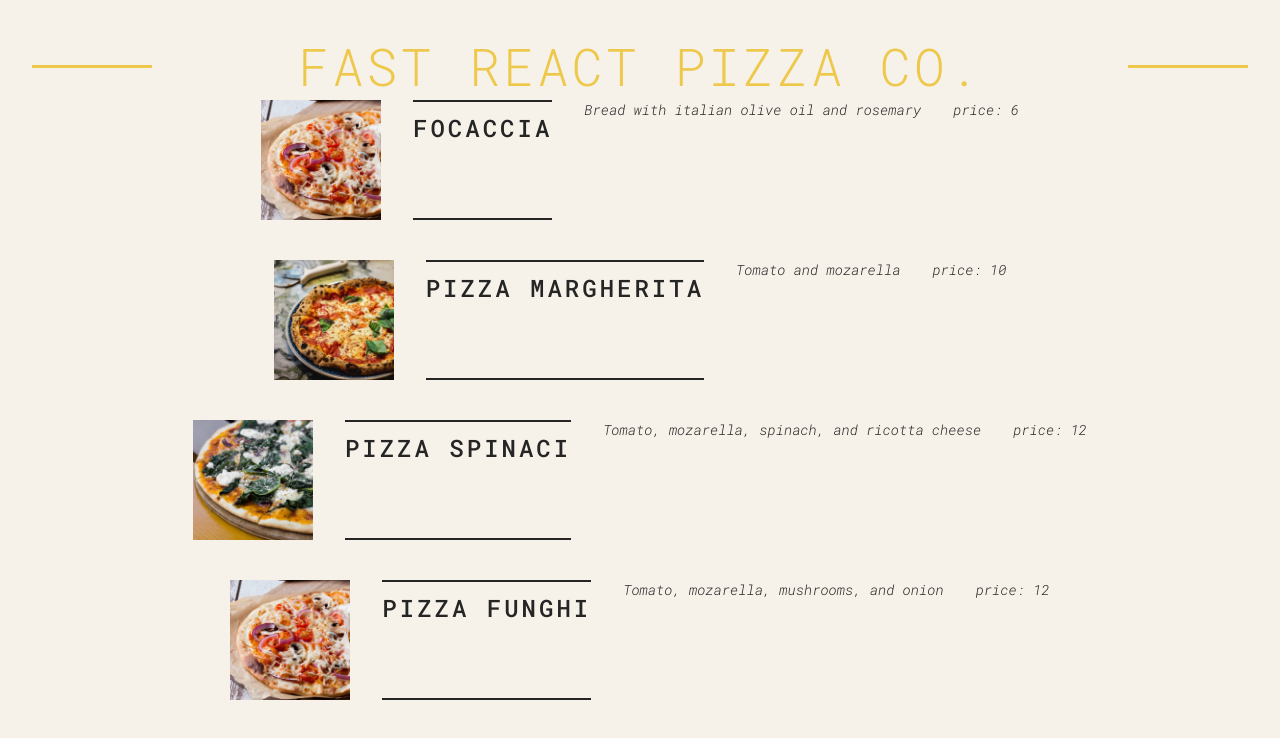
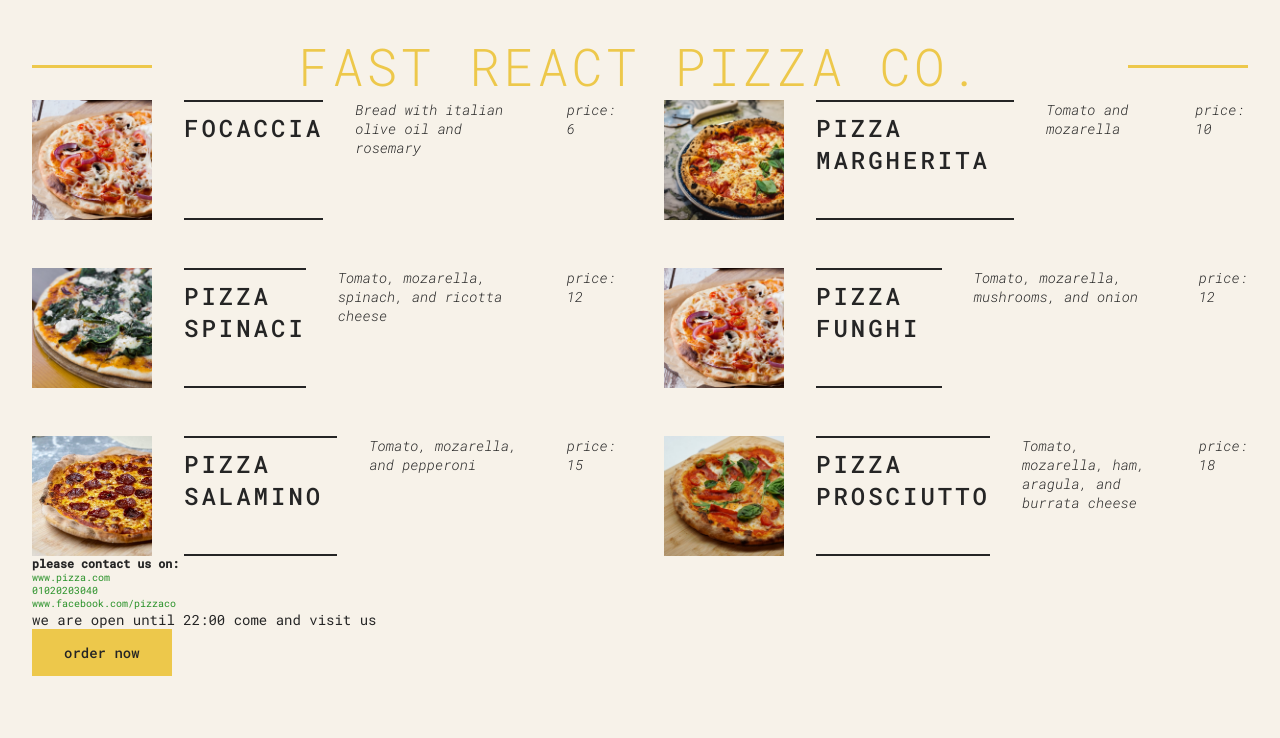
Before and after one commit to hanemNaga/pizza-menue, a React (Create React App) app: page / in a window 1280 px wide. Shown: the top 738 px of the page. Built offline with nearby package versions, Linux system fonts and the light colour scheme.

Commit message:
modify the footer with ternary condition

```diff
--- a/src/App.js
+++ b/src/App.js
@@ -73,13 +73,15 @@ export default function App() {
     <div>
       <Header />
       <menu className="menu">
-        {pizzaData.map((pizza) => (
-          <Pizza pizzaObj={pizza} />
-        ))}
+        <ul className="pizzas">
+          {pizzaData.map((pizza) => (
+            <Pizza pizzaObj={pizza} key={pizza.index} />
+          ))}
+        </ul>
       </menu>
       <h3>please contact us on:</h3>
-      {contactsIfo.map((contact) => (
-        <Contacts contactData={contact}></Contacts>
+      {contactsIfo.map((contact, index) => (
+        <Contacts contactData={contact} key={index}></Contacts>
       ))}
 
       <Footer />
@@ -96,20 +98,32 @@ function Header() {
 }
 function Pizza({ pizzaObj }) {
   return (
-    <div className="pizza">
+    <li className="pizza">
       <img src={pizzaObj.imgSrc} alt="" />
       <h2>{pizzaObj.name}</h2>
 
       <p>{pizzaObj.ingredients}</p>
       <p> price: {pizzaObj.price}</p>
-    </div>
+    </li>
   );
 }
 
 function Footer() {
+  const date = new Date().getHours();
+  const openHours = 10;
+  const closeHours = 22;
+  let isOpen = date >= openHours && date <= closeHours;
+
   return (
     <footer className="footer">
-      {new Date().toLocaleString()} we are currently open
+      {isOpen ? (
+        <div>
+          <p>we are open until {closeHours}:00 come and visit us</p>
+          <button className="btn">order now</button>
+        </div>
+      ) : (
+        <p>the shop is closed now</p>
+      )}
     </footer>
   );
 }
```
